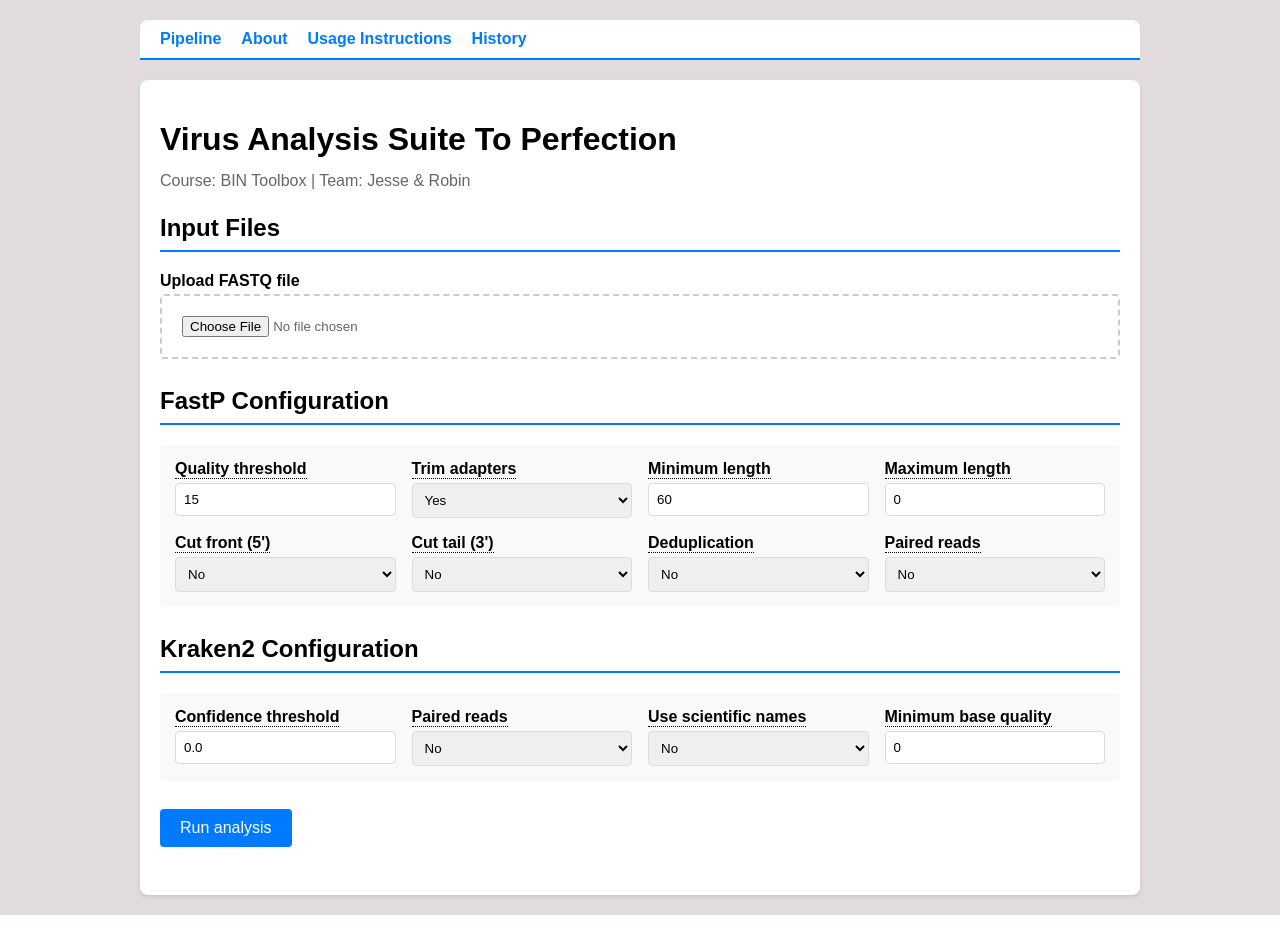
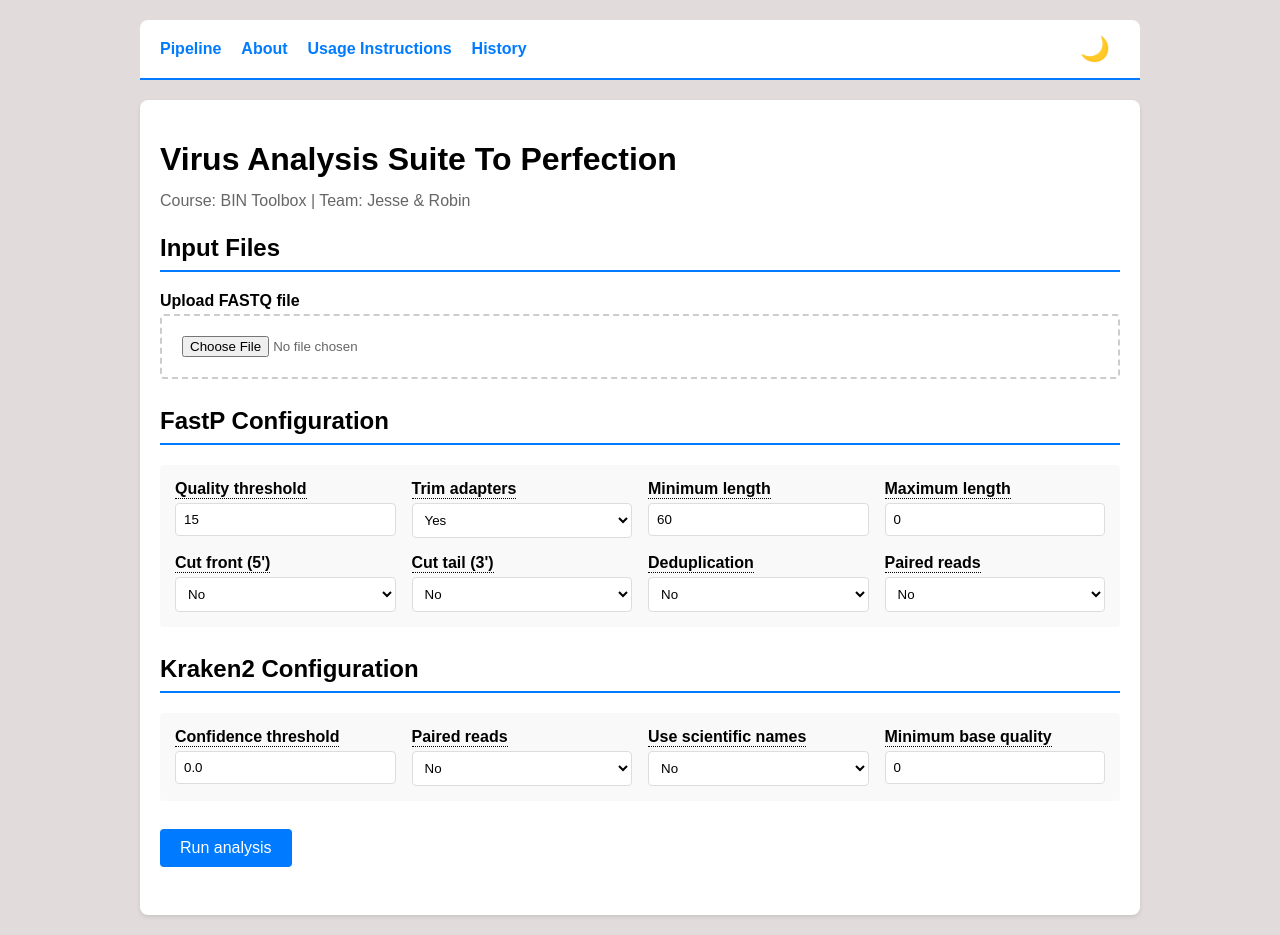
Before and after one commit to JesseP05/bin_tbx, a Flask app: page / in a window 1280 px wide. Run offline with Flask 3, Linux system fonts and the light colour scheme.

Commit message:
epic dark mode

```diff
--- a/web/static/css/index.css
+++ b/web/static/css/index.css
@@ -15,13 +15,15 @@ select {
     width: 100%;
     padding: 8px;
     margin-top: 4px;
-    border: 1px solid #ddd;
+    border: 1px solid var(--border-input);
     border-radius: 4px;
     box-sizing: border-box;
+    background-color: var(--bg-input);
+    color: var(--text-primary);
 }
 
 button {
-    background-color: #007bff;
+    background-color: var(--accent);
     color: white;
     padding: 10px 20px;
     border: none;
@@ -31,7 +33,7 @@ button {
 }
 
 button:hover {
-    background-color: #0056b3;
+    background-color: var(--accent-hover);
 }
 
 .results-placeholder {
--- a/web/static/css/shared.css
+++ b/web/static/css/shared.css
@@ -1,20 +1,54 @@
+:root {
+    --bg-page: #e1dbdb;
+    --bg-container: white;
+    --bg-config: #f9f9f9;
+    --bg-input: white;
+    --text-main: black;
+    --text-secondary: #666;
+    --accent: #007bff;
+    --accent-hover: #0056b3;
+    --border-input: #ddd;
+    --border-light: #eee;
+    --bg-item-light: #fbfdff;
+    --bg-item-dark: #f5f9ff;
+    --border-item: #89b9f0;
+    --shadow-item: rgba(0, 42, 96, 0.08);
+}
+html[data-theme="dark"] {
+    --bg-page: #1a1a1a;
+    --bg-container: #2d2d2d;
+    --bg-config: #3a3a3a;
+    --bg-input: #3a3a3a;
+    --text-main: #e0e0e0;
+    --text-secondary: #a0a0a0;
+    --accent: #4da3ff;
+    --accent-hover: #357abd;
+    --border-input: #4a4a4a;
+    --border-light: #333;
+    --bg-item-light: #2a2a2a;
+    --bg-item-dark: #252525;
+    --border-item: #4a5a7a;
+    --shadow-item: rgba(0, 0, 0, 0.3);
+}
+
 body {
     font-family: Arial, sans-serif;
     max-width: 1000px;
     margin: 0 auto;
     padding: 20px;
-    background-color: #e1dbdb;
+    background-color: var(--bg-page);
+    color: var(--text-main);
 }
 
 .container {
-    background-color: white;
+    background-color: var(--bg-container);
     padding: 20px;
     border-radius: 8px;
     box-shadow: 0 2px 4px rgba(0, 0, 0, 0.1);
 }
 
 .meta {
-    color: #666;
+    color: var(--text-secondary);
     margin-top: -8px;
     margin-bottom: 24px;
 }
@@ -24,23 +58,26 @@ body {
 }
 
 h2 {
-    border-bottom: 2px solid #007bff;
+    border-bottom: 2px solid var(--accent);
     padding-bottom: 8px;
 }
 
 .config-group {
-    background-color: #f9f9f9;
+    background-color: var(--bg-config);
     padding: 15px;
     border-radius: 4px;
     margin-top: 10px;
 }
 
 .navbar {
-    background-color: white;
-    border-bottom: 2px solid #007bff;
+    background-color: var(--bg-container);
+    border-bottom: 2px solid var(--accent);
     padding: 10px 20px;
     margin-bottom: 20px;
     border-radius: 8px 8px 0 0;
+    display: flex;
+    justify-content: space-between;
+    align-items: center;
 }
 
 .navbar ul {
@@ -53,10 +90,18 @@ h2 {
 
 .navbar a {
     text-decoration: none;
-    color: #007bff;
+    color: var(--accent);
     font-weight: bold;
 }
 
 .navbar a:hover {
     text-decoration: underline;
 }
+
+#theme-toggle {
+    background: none;
+    border: none;
+    font-size: 1.5em;
+    cursor: pointer;
+    padding: 5px 10px;
+}
--- a/web/static/js/script.js
+++ b/web/static/js/script.js
@@ -1,4 +1,23 @@
 document.addEventListener("DOMContentLoaded", () => {
+    const savedTheme = localStorage.getItem("theme-preference");
+    if (savedTheme === "dark") {
+        document.documentElement.setAttribute("data-theme", "dark");
+        document.getElementById("theme-toggle").textContent = "☀️";
+    }
+
+    document.getElementById("theme-toggle")?.addEventListener("click", () => {
+        const html = document.documentElement;
+        if (html.getAttribute("data-theme") === "dark") {
+            html.removeAttribute("data-theme");
+            document.getElementById("theme-toggle").textContent = "🌙";
+            localStorage.setItem("theme-preference", "light");
+        } else {
+            html.setAttribute("data-theme", "dark");
+            document.getElementById("theme-toggle").textContent = "☀️";
+            localStorage.setItem("theme-preference", "dark");
+        }
+    });
+
     const resultGrid = document.querySelector("[data-job-id]");
     if (!resultGrid) {
         console.log("No id given, no job started this session.");
@@ -26,11 +45,11 @@ function getJobStatus(id) {
         .then(res => res.json())
         .then(data => {
             if (data.status === "completed") {
-		if (fetchTimeout){
-			clearTimeout(fetchTimeout);
-			fetchTimeout = null;
-		}
-		showResults(data)
+        if (fetchTimeout){
+            clearTimeout(fetchTimeout);
+            fetchTimeout = null;
+        }
+        showResults(data)
             } else if (data.status === "processing" || data.status === "pending") {
                 fetchTimeout = setTimeout(() => getJobStatus(id), 10000);
             }
--- a/web/templates/base.html
+++ b/web/templates/base.html
@@ -2,6 +2,11 @@
 <html lang="en">
     <head>
         {% block head %}
+        <script>
+            if (localStorage.getItem("theme-preference") === "dark") {
+                document.documentElement.setAttribute("data-theme", "dark");
+            }
+        </script>
         <link rel="stylesheet" href="../static/css/shared.css">
         <title>{% block title %}Base{% endblock %}</title>
         {% endblock %}
@@ -14,10 +19,12 @@
                 <li><a href="/how-to">Usage Instructions</a></li>
                 <li><a href="/history">History</a></li>
             </ul>
+            <button id="theme-toggle">🌙</button>
         </nav>
         <div class="container">
             {% block content %}
             {% endblock %}
         </div>
+        <script src="../static/js/script.js"></script>
     </body>
 </html>
--- a/web/templates/index.html
+++ b/web/templates/index.html
@@ -4,7 +4,6 @@
 {{ super() }}
 <!-- super is zodat de head van de base.html niet wordt overschreven -->
 <link rel="stylesheet" href="../static/css/index.css">
-<script src="../static/js/script.js"></script>
 <script src="../static/js/paired.js"></script>
 {% endblock %}
 
```
Also changed, not shown: web/static/css/about.css (+5 -4 lines), web/static/css/history.css (+6 -6 lines).
